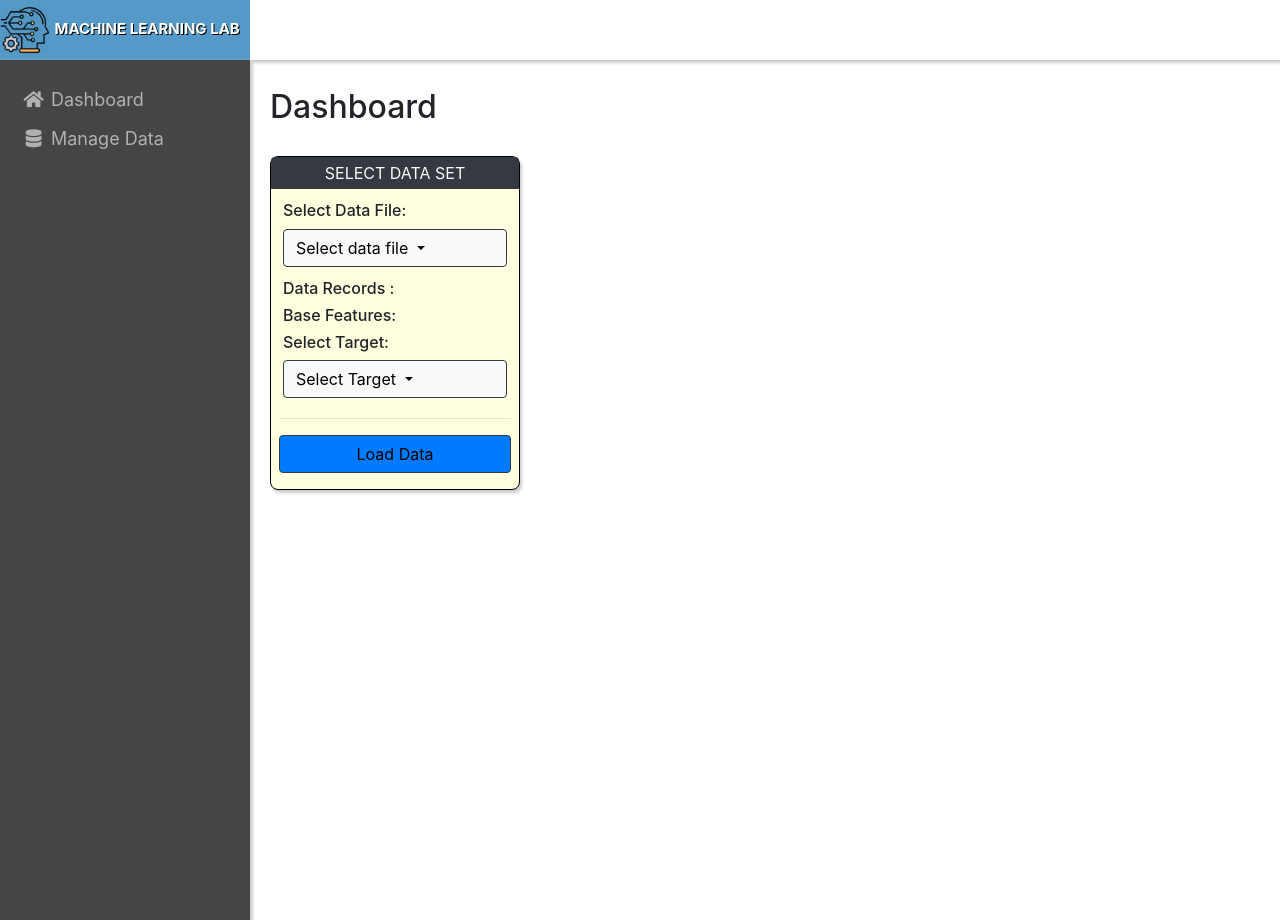
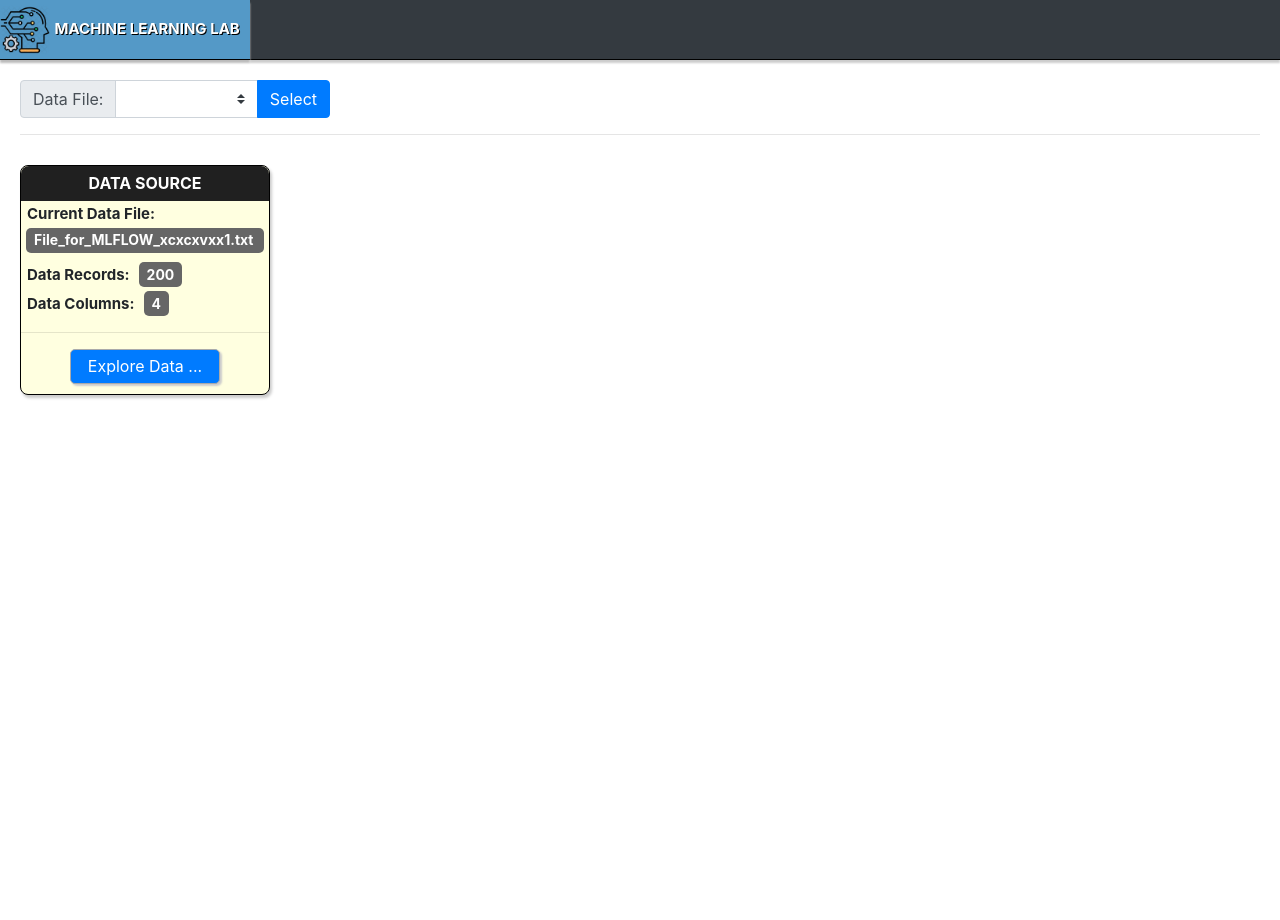
Before and after one commit to pambe525/MLWebLab, a Django app: page / in a window 1280 px wide. Run offline with Django 3.2, Linux system fonts and the light colour scheme; lists and menus that the app fills with data are empty; some libraries are stand-ins or nearby versions.

Commit message:
Setup html page for datafile selection

```diff
--- a/MLWebLab/settings.py
+++ b/MLWebLab/settings.py
@@ -25,7 +25,7 @@ SECRET_KEY = 'ui#272xpht(=)jfxes#h0f-w3d-)at!bg)9$_+0(d4-z6h8st2'
 # SECURITY WARNING: don't run with debug turned on in production!
 DEBUG = True
 
-ALLOWED_HOSTS = ['pambe.pythonanywhere.com']
+ALLOWED_HOSTS = ['pambe.pythonanywhere.com','localhost']
 
 
 # Application definition
--- a/static/css/stylesheet.css
+++ b/static/css/stylesheet.css
@@ -7,6 +7,8 @@
 	width: 250px;
 	float: left;
 	padding-top:5px;
+	border-bottom: 1px solid black;
+	box-shadow: 0px 3px 2px 0px #bbb;
 }
 
 .logo-text {
@@ -26,50 +28,12 @@
   font-size: 18px;
   padding-top: 20px;
   padding-left: 10px;
-  box-shadow: 4px 0px 3px 3px #ccc;
-}
-
-/* The sidebar menu */
-.sidenav {
-  height: 100%; /* Full-height: remove this if you want "auto" height */
-  width: 250px; /* Set the width of the sidebar */
-  position: fixed; /* Fixed Sidebar (stay in place on scroll) */
-  z-index: 1; /* Stay on top */
-  top: 60px; /* Stay at the top */
-  left: 0;
-  background-color: #454545; /* Black */
-  overflow-x: hidden; /* Disable horizontal scroll */
-  padding-top: 20px;
-  box-shadow: 0px 4px 3px 3px #ccc;
-}
-
-/* The navigation menu links */
-.sidenav a {
-  padding: 6px 8px 6px 16px;
-  text-decoration: none;
-  font-size: 18px;
-  color: #b1b1b1;
-  display: block;
-}
-
-.sidenav i {
-  width: 35px;
-  text-align: center;
-}
-/* When you mouse over the navigation links, change their color */
-.sidenav a:hover {
-  color: #f1f1f1;
-  background-color: #c0c0c0;
-}
-
-/* Current/active navbar link */
-.active {
-  background-color: #4CAF50;
+  box-shadow: 0px 3px 2px 0px #ccc;
+  border-bottom: 1px solid black;
 }
 
 /* Style page content */
 .main {
-  margin-left: 250px; /* Same as the width of the sidebar */
   padding: 20px;
 }
 
@@ -79,8 +43,8 @@
   .sidenav a {font-size: 18px;}
 }
 
-/* Dashboard tile style */
-.flowtile {
+/* Flowchart tile styles */
+.flow-tile {
 	position: relative;
 	width: 250px;
 	background-color: lightyellow;
@@ -89,6 +53,38 @@
 	border: 1px solid black;
 	border-radius: 8px;
 }
-.tilecontent {
+.tile-header {
+	text-align: center;
 	padding: 8px;
+	background-color: #202020;
+	font-size: 16px;
+	color: white;
+	border-radius: 8px 8px 0px 0px;
+	font-weight: bold;
 }
+.tile-label {
+	font-size: 15px;
+	font-weight:bold;
+	margin:4px 4px 4px 6px;
+}
+.tile-badge {
+	text-align: left;
+	background-color: #666;
+	border-radius: 5px;
+	font-size: 14px;
+	font-weight: bold;
+	color: white;
+	padding: 4px 8px 4px 8px;
+	margin: 5px;
+}
+.flow-tile button {
+	border-radius: 5px;
+	border: 1px solid #aaa;
+	background-color: #007bff;
+	color: white;
+	font-size: 16px;
+	margin-bottom: 10px;
+	padding: 7px;
+	width: 150px;
+	box-shadow: 2px 2px 2px #ccc;
+}
--- a/templates/base.html
+++ b/templates/base.html
@@ -20,22 +20,40 @@
 
    <!-- Double navigation-->
     <!-- Top navigation -->
-    <div class="topnav">
+    <div class="topnav bg-dark">
     </div>
     <!-- /Top navigation -->
-	<!-- Side navigation -->
-	<div class="sidenav">
-	  <a href="#"><i class="fa fa-home"></i><span>Dashboard</span></a>
-	  <a href="#"><i class="fa fa-database"></i><span>Manage Data</span></a>
-	</div>
-	<!-- /Side navigation -->
-  <!-- /Double navigation-->
 
   <!-- Main Content -->
   <div class="main">
 	<h4>{% block home_content %}{% endblock %}</h4>
   </div>
   <!-- /Main Content -->
+
+  <!-- The Modal -->
+<div class="modal fade" id="myModal">
+  <div class="modal-dialog">
+    <div class="modal-content">
+
+      <!-- Modal Header -->
+      <div class="modal-header">
+        <h4 class="modal-title">Modal Heading</h4>
+        <button type="button" class="close" data-dismiss="modal">&times;</button>
+      </div>
+
+      <!-- Modal body -->
+      <div class="modal-body">
+        Modal body..
+      </div>
+
+      <!-- Modal footer -->
+      <div class="modal-footer">
+        <button type="button" class="btn btn-danger" data-dismiss="modal">Close</button>
+      </div>
+
+    </div>
+  </div>
+</div>
 
   <!-- Optional JavaScript -->
   <!-- jQuery first, then Popper.js, then Bootstrap JS -->
--- a/templates/home.html
+++ b/templates/home.html
@@ -1,52 +1,33 @@
 {% extends 'base.html' %}
 {% block home_content %}
-<h2>Dashboard</h2>
+<!-- File input form  -->
+<form>
+<div class="input-group h5 w-25">
+   <div class="input-group-prepend">
+     <span class="input-group-text">Data File:</span>
+   </div>
+   <select id="inputFile" class="form-control custom-select" placeholder="Select file"></select>
+   <div class="input-group-append">
+ 	 <button type="submit" class="btn btn-primary">Select</button>
+   </div>
+</div>
+</form>
+<hr>
+<!-- /File input form  -->
 
-<!--  DataSet Tile  -->
-<div class= "flowtile">
-	<div class="bg-dark rounded-top p-1 w-100 text-light text-center">SELECT DATA SET</div>
-	<div class="p-2 h6">
-	    <div class="p-1">
-			<span>Select Data File:</span>
-		</div>
-		<div class="dropdown p-1">
-		  <button class="btn w-100 border-1 border-dark dropdown-toggle text-left bg-light" type="button" id="dropdownMenu2">
-		  	Select data file
-		  </button>
-		  <div class="dropdown-menu">
-		    <button class="dropdown-item" type="button">Action</button>
-		    <button class="dropdown-item" type="button">Another action</button>
-		    <button class="dropdown-item" type="button">Something else here</button>
-		  </div>
-		 </div>
-		 <div class="p-1 mt-1">
-		  	<span>Data Records : </span><div class="badge bg-primary text-white"></div>
-		 </div>
-		 <div class="p-1">
-		  	<span>Base Features: </span><div class="badge bg-primary text-white mt-2"></div>
-		 </div>
-		 <div class="p-1">
-			  <span class="mt-2">Select Target:</span>
-		 </div>
-		 <div class="dropdown p-1">
-			<button class="btn w-100 border-1 border-dark dropdown-toggle text-left bg-light" type="button" id="dropdownMenu2">
-				Select Target
-		    </button>
-		    <div class="dropdown-menu">
-		    	<button class="dropdown-item" type="button">Action</button>
-		    	<button class="dropdown-item" type="button">Another action</button>
-		    	<button class="dropdown-item" type="button">Something else here</button>
-		  	</div>
-		  </div>
-		  <hr>
-		  <button class="btn w-100 border-1 border-dark bg-primary" type="button" id="dropdownMenu2">
-			 Load Data
-		  </button>
-	  </div>
+<!-- MLFLowChart -->
+<div id="mlflow">
+	<!--  Data Source Tile  -->
+	<div class= "flow-tile">
+		<div class="tile-header">DATA SOURCE</div>
+		<div class="tile-label">Current Data File:</div><div class="tile-badge">File_for_MLFLOW_xcxcxvxx1.txt</div>
+		<div><span class="tile-label">Data Records:</span><span class="tile-badge">200</span></div>
+		<div><span class="tile-label">Data Columns:</span><span class="tile-badge">4</span></div>
+		<hr>
+		<div class="text-center"><button type="button"  data-toggle="modal" data-target="#myModal" id="btnExploreData">Explore Data ...</button></div>
 	</div>
+	<!--  /Data Source Tile  -->
+
 </div>
-
-
-<!--  DataSet Tile  -->
-
+<!-- /MLFLowChart -->
 {% endblock home_content %}
```
